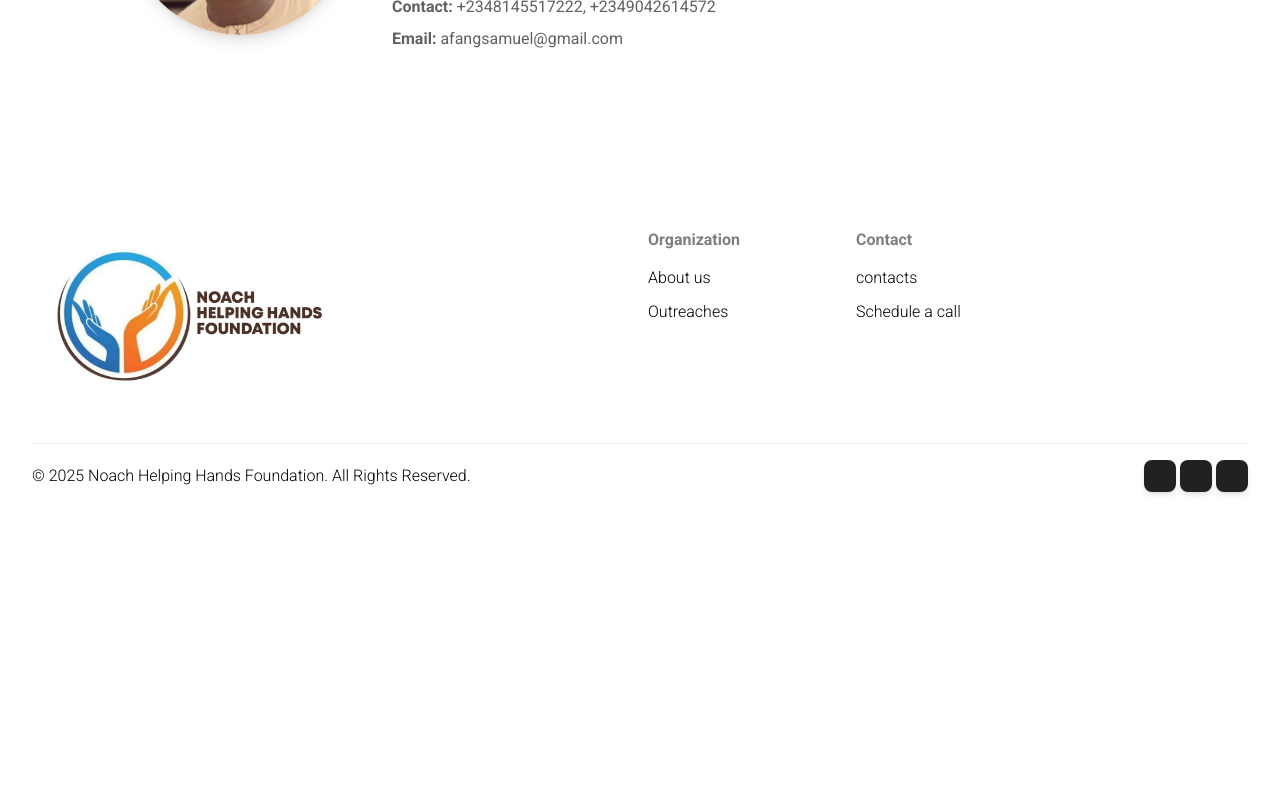
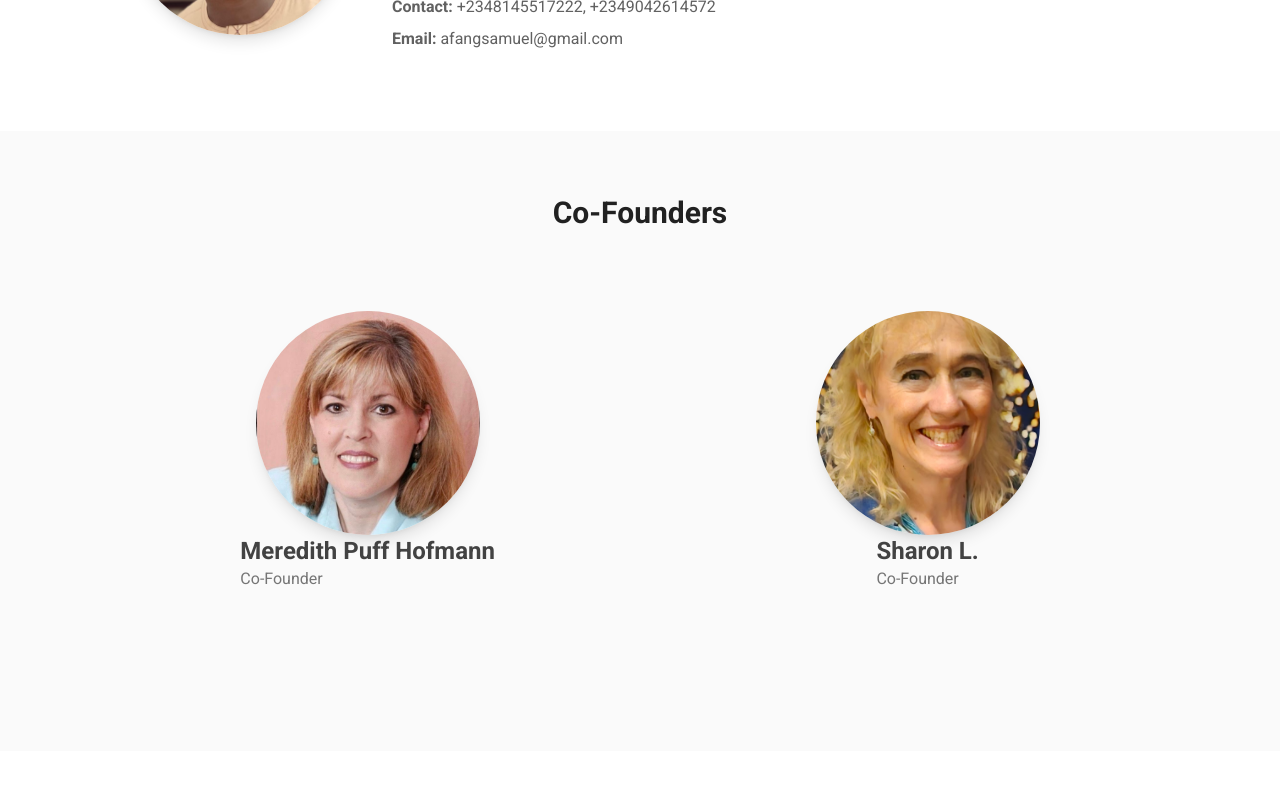
Before and after one commit to josephsamuel02/Restore, a React (Vite) app: page /about in a window 1280 px wide. Shown: the part 3060-3860 px from the top of the page. Before the commit the page ends 3568 px from the top, so only its background shows below. Built offline with nearby package versions, Linux system fonts and the light colour scheme; some icons are missing; a web font is replaced by a local one.

Commit message:
feat: add Co-Founders section to About page with images and descriptions

```diff
--- a/src/pages/About/about.tsx
+++ b/src/pages/About/about.tsx
@@ -254,6 +254,68 @@ const AboutUs = () => {
           </div>
         </div>
       </motion.section>
+
+      {/* Co-Founders Section */}
+      <section className="bg-gray-50 px-6 md:px-20 py-16">
+        <motion.h2
+          {...({} as any)}
+          initial={{ opacity: 0, y: 30 }}
+          whileInView={{ opacity: 1, y: 0 }}
+          transition={{ duration: 0.7 }}
+          viewport={{ once: true }}
+          className="text-2xl md:text-3xl font-semibold text-center text-gray-900 mb-12"
+        >
+          Co-Founders
+        </motion.h2>
+
+        <div className="w-1/2  py-20 mx-auto flex flex-col md:flex-row items-center justify-center gap-40">
+          {/* Co-Founder 1 */}
+          <motion.div
+            {...({} as any)}
+            initial={{ opacity: 0, y: 40 }}
+            whileInView={{ opacity: 1, y: 0 }}
+            transition={{ duration: 0.6, delay: 0.2 }}
+            viewport={{ once: true }}
+            className="mx-auto flex flex-col items-center md:items-start text-center md:text-left gap-5 flex-1"
+          >
+            <motion.img
+              {...({} as any)}
+              src="./images/d2 (2).jpg"
+              alt="Co-Founder - Meredith Puff Hofmann"
+              className="w-48 h-48 md:w-56 md:h-56 object-cover rounded-full shadow-lg"
+              whileHover={{ scale: 1.05 }}
+            />
+            <div>
+              <h3 className="text-2xl font-semibold text-center md:text-left text-gray-800">
+                Meredith Puff Hofmann
+              </h3>
+              <p className="text-gray-600 text-center md:text-left mb-4">Co-Founder</p>
+            </div>
+          </motion.div>
+
+          {/* Co-Founder 2 */}
+          <motion.div
+            {...({} as any)}
+            initial={{ opacity: 0, y: 40 }}
+            whileInView={{ opacity: 1, y: 0 }}
+            transition={{ duration: 0.6, delay: 0.1 }}
+            viewport={{ once: true }}
+            className="mx-auto flex flex-col items-center md:items-start text-center md:text-left gap-5 flex-1"
+          >
+            <motion.img
+              {...({} as any)}
+              src="./images/d2 (1).jpg"
+              alt="Co-Founder - Sharon L."
+              className="w-48 h-48 md:w-56 md:h-56 object-cover rounded-full shadow-lg"
+              whileHover={{ scale: 1.05 }}
+            />
+            <div>
+              <h3 className="text-2xl font-semibold text-gray-800">Sharon L.</h3>
+              <p className="text-gray-600 mb-4">Co-Founder</p>
+            </div>
+          </motion.div>
+        </div>
+      </section>
     </div>
   );
 };
```
Also changed, not shown: public/images/d2 (1).jpg (added), public/images/d2 (2).jpg (added).
